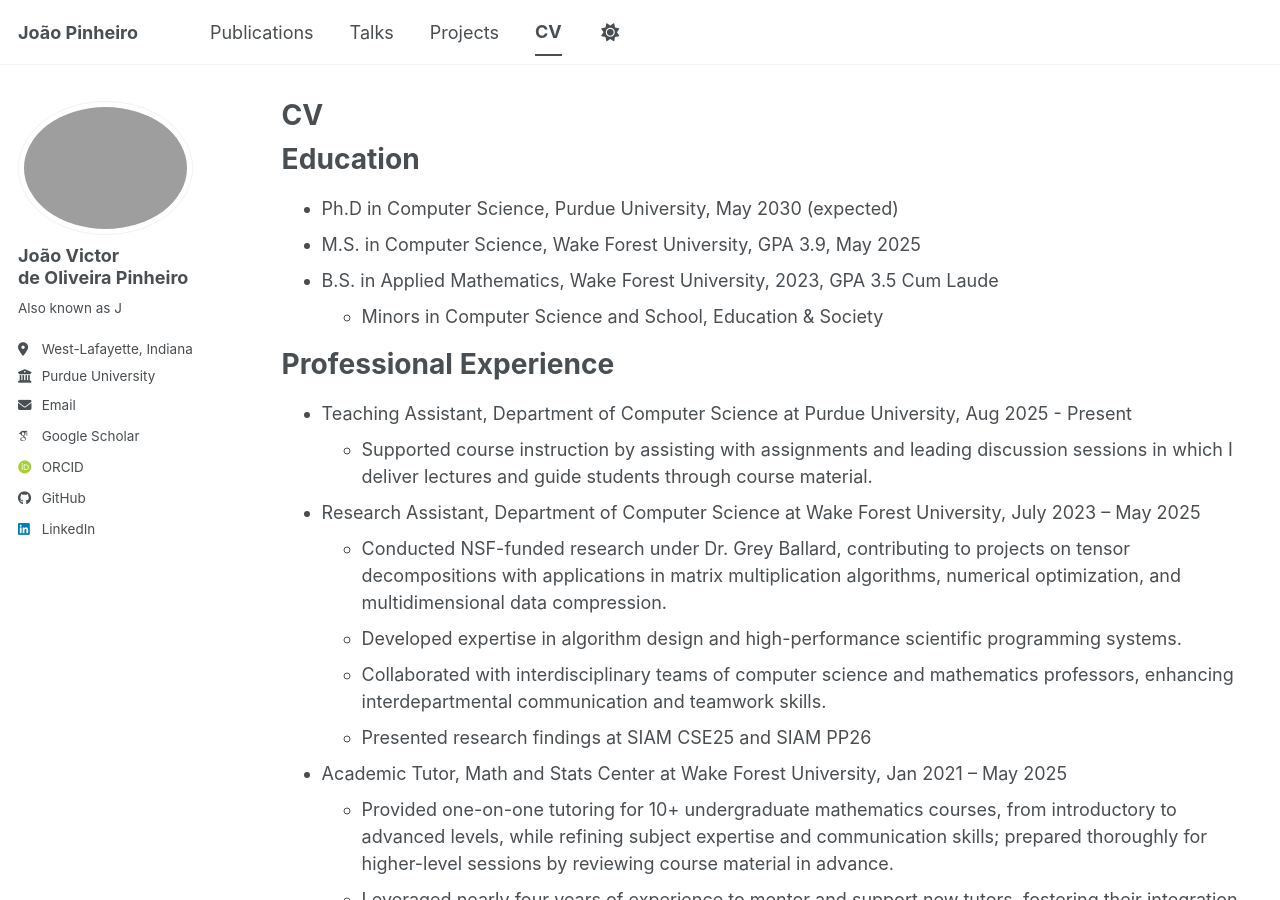
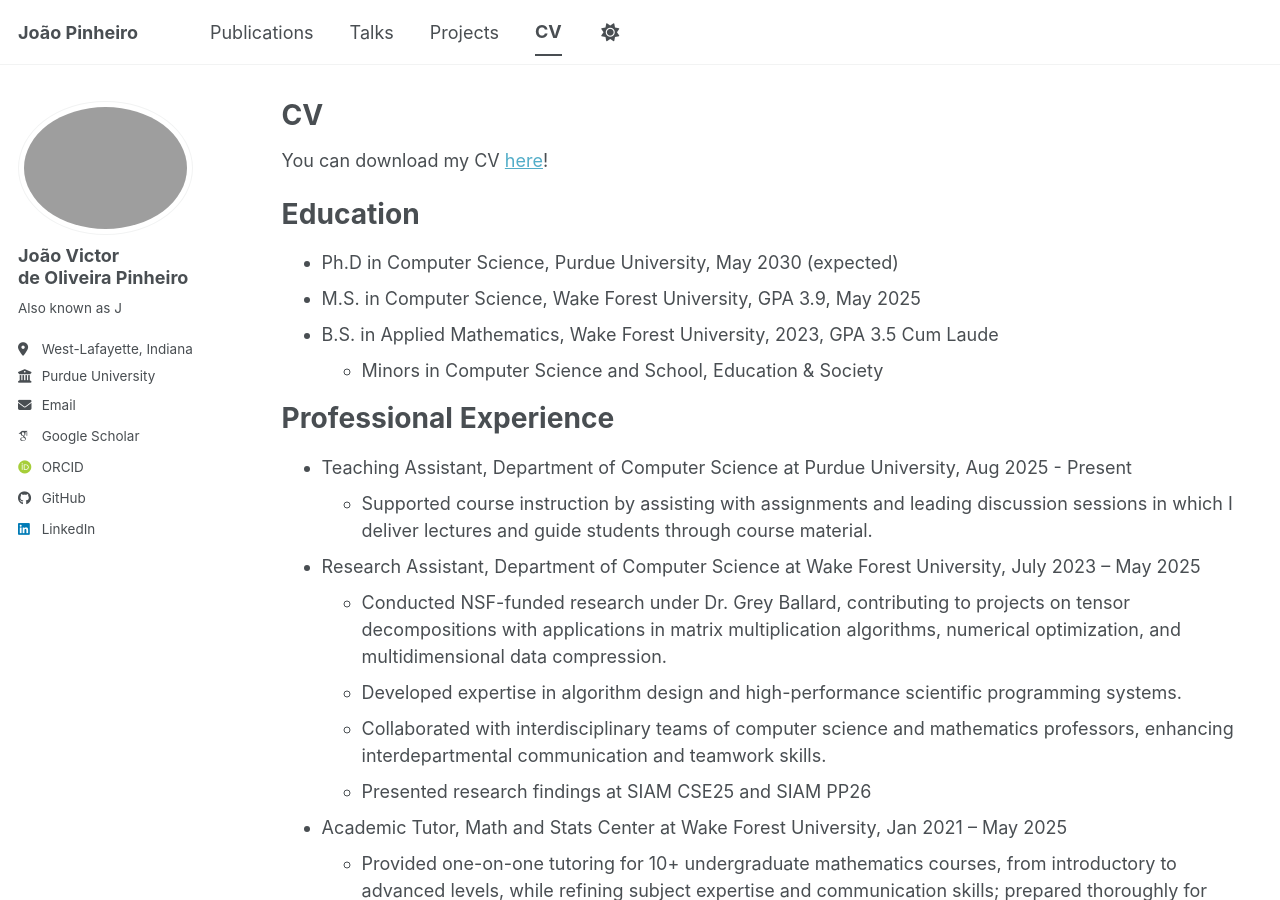
Before and after one commit to Jv7Pinheiro/Jv7Pinheiro.github.io, a Jekyll site: the page built from _pages/cv.md, in a window 1280 px wide and 900 px high. Built offline with Jekyll 4.4.1, drawn with Linux system fonts in a browser that asks for light colours; some web fonts are replaced; a script bundle is joined from its source files by our own code; library files that are not in the unit come from our copies.

Commit message:
Added cv in pdf format

```diff
--- a/_pages/cv.md
+++ b/_pages/cv.md
@@ -8,6 +8,8 @@ redirect_from:
 ---
 
 {% include base_path %}
+
+You can download my CV [here](/files/Pinheiro_CV.pdf)!
 
 Education
 ======
```
